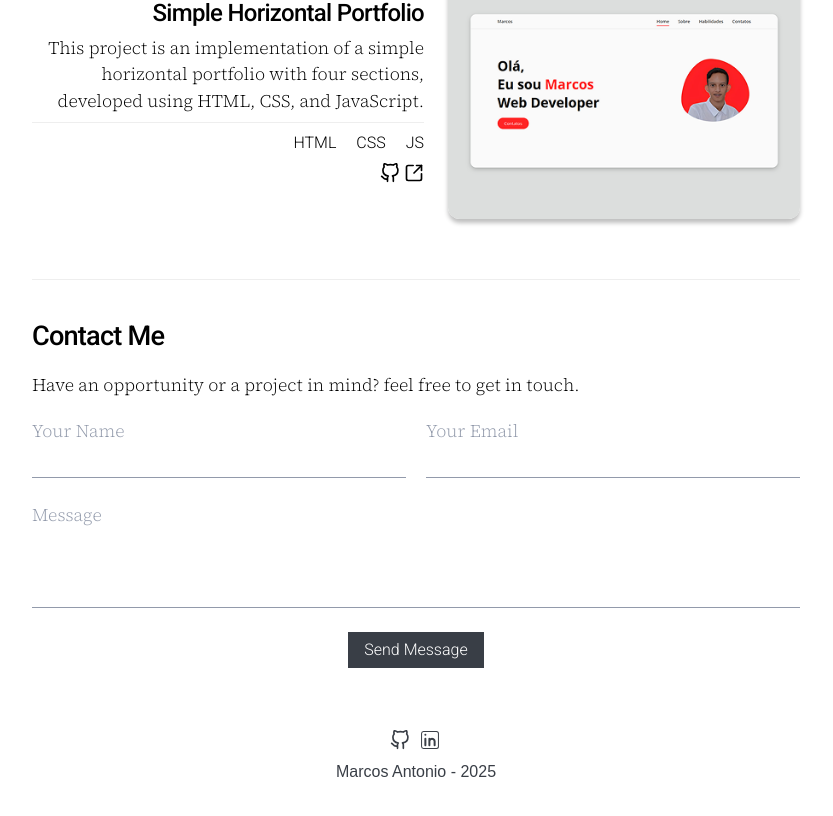
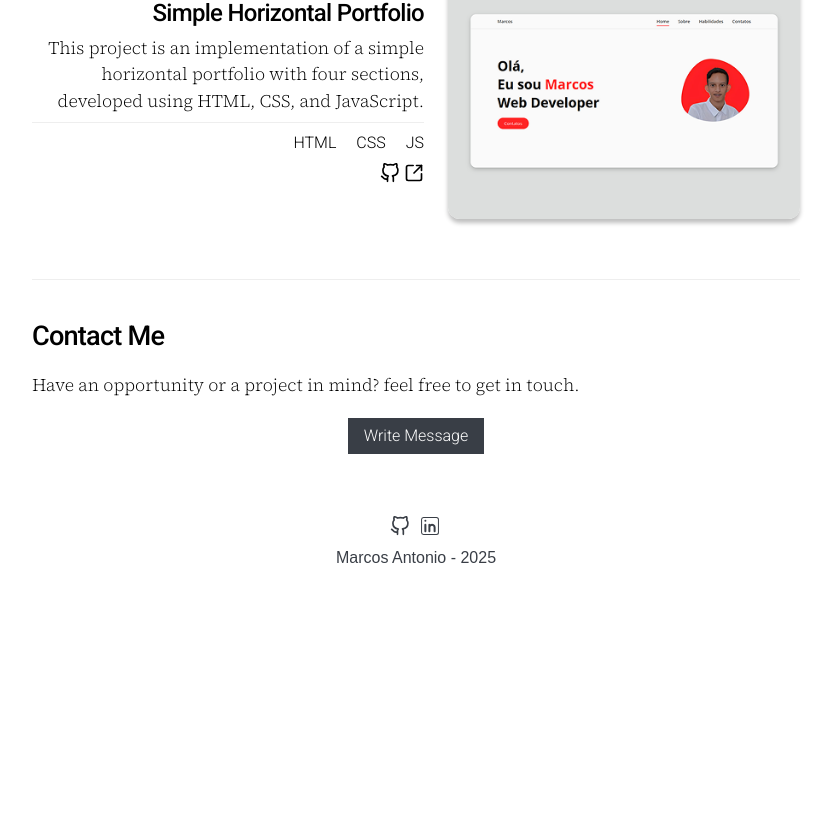
Before and after one commit to MarcosAntonio15243/MarcosAntonio15243.github.io, a Next.js app: page / in a window 1280 px wide. Shown: the part 2045-2861 px from the top of the page, without its empty margins (224-1057 px from the left). After the commit the page ends 2675 px from the top, so only its background shows below. Built offline with nearby package versions, Linux system fonts and the light colour scheme.

Commit message:
feat: Remove contact form, contact button only

```diff
--- a/src/app/page.tsx
+++ b/src/app/page.tsx
@@ -1,7 +1,5 @@
 import ExperienceCard from "@/components/cards/ExperienceCard";
 import FeatureCard from "@/components/cards/FeatureCard";
-import Input from "@/components/inputs/Input";
-import Textarea from "@/components/inputs/Textarea";
 import Header from "@/components/layout/Header";
 import Divider from "@/components/ui/Divider";
 import { CiLinkedin } from "react-icons/ci";
@@ -10,7 +8,6 @@ import { IoLocationOutline } from "react-icons/io5";
 
 import { experiences } from "@/components/data/experience";
 import { features } from "@/components/data/feature";
-import ContactForm from "@/components/form/ContactForm";
 
 export default function Home() {
   return (
@@ -28,7 +25,9 @@ export default function Home() {
             />
             <div className="flex flex-col gap-0">
               <h1>Marcos Antonio</h1>
-              <h2 className="text-[var(--color-dark-gray)]">Full-Stack Developer</h2>
+              <h2 className="text-[var(--color-dark-gray)]">
+                Full-Stack Developer
+              </h2>
             </div>
             <p>
               I am a full stack developer dedicated to building complete
@@ -141,7 +140,15 @@ export default function Home() {
               Have an opportunity or a project in mind? feel free to get in
               touch.
             </p>
-            <ContactForm />
+            <a
+              href="mailto:marcos.antonio.developer@gmail.com"
+              target="_blank"
+              rel="noopener noreferrer"
+              aria-label="Send email to Marcos"
+              className="font-roboto font-light text-white bg-[var(--color-dark-blue)] hover:bg-[var(--color-dark-gray)] self-center px-4 py-1.5 cursor-pointer"
+            >
+              Write Message
+            </a>
           </section>
 
           {/* Footer */}
--- a/src/components/form/ContactForm.tsx
+++ /dev/null
@@ -1,56 +0,0 @@
-"use client";
-
-import { useState } from "react";
-import Input from "../inputs/Input";
-import Textarea from "../inputs/Textarea";
-
-export default function ContactForm() {
-  const [name, setName] = useState("");
-  const [email, setEmail] = useState("");
-  const [message, setMessage] = useState("");
-
-  const handleSubmit = (e: React.FormEvent) => {
-    e.preventDefault();
-    console.log({
-      name,
-      email,
-      message,
-    });
-  };
-
-  return (
-    <form onSubmit={handleSubmit}>
-      <div className="flex flex-col gap-6">
-        <div className="flex flex-col md:flex-row gap-5">
-          <Input
-            id={"name"}
-            label={"Your Name"}
-            type="text"
-            autoComplete="off"
-            value={name}
-            onChange={(e) => setName(e.target.value)}
-          />
-          <Input
-            id={"email"}
-            label={"Your Email"}
-            type="email"
-            autoComplete="on"
-            value={email}
-            onChange={(e) => setEmail(e.target.value)}
-          />
-        </div>
-        <Textarea
-          id={"message"}
-          label={"Message"}
-          value={message}
-          onChange={(e) => setMessage(e.target.value)}
-        />
-        <input
-          type="submit"
-          value="Send Message"
-          className="font-roboto font-light text-white bg-[var(--color-dark-blue)] hover:bg-[var(--color-dark-gray)] self-center px-4 py-1.5 cursor-pointer"
-        />
-      </div>
-    </form>
-  );
-}
```
